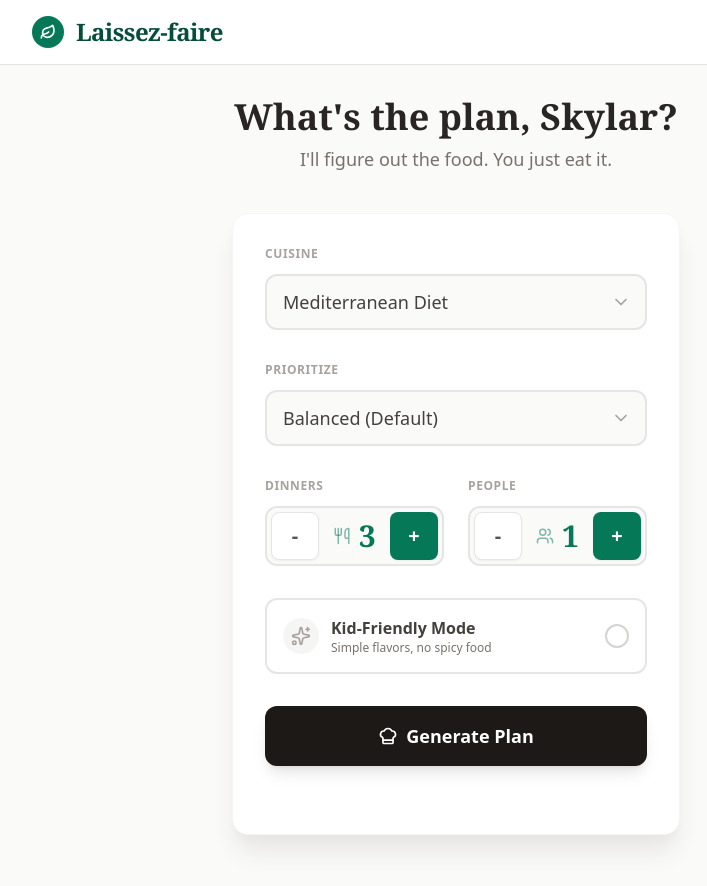
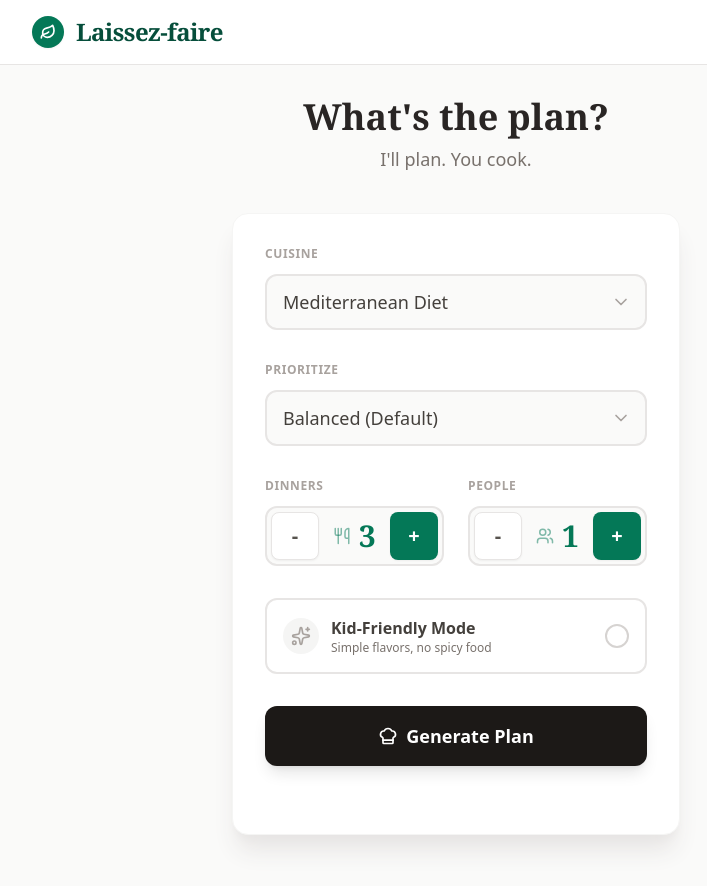
Before and after one commit to adamrabalais/laissez-faire, a Next.js app: page / in a window 1280 px wide. Shown: the top 886 px of the page, without its empty margins (184-891 px from the left). Built offline with nearby package versions, Linux system fonts and the light colour scheme.

Commit message:
Update page.tsx

```diff
--- a/app/page.tsx
+++ b/app/page.tsx
@@ -212,9 +212,9 @@ export default function LaissezFaireApp() {
 
     const messages = [
         "Consulting Chef...",
-        "Checking the pantry...",
-        "Finding beautiful photos...",
-        "Writing recipes...",
+        "Searching the web for recipes...",
+        "Finding best matches...",
+        "Scraping images...",
         "Finalizing shopping list..."
     ];
     let msgIndex = 0;
@@ -330,8 +330,8 @@ export default function LaissezFaireApp() {
         {step === 'input' ? (
           <div className="flex flex-col items-center justify-center min-h-[60vh] animate-in fade-in slide-in-from-bottom-4 duration-500">
             <div className="text-center mb-10 space-y-2">
-              <h1 className="text-4xl font-serif font-bold text-stone-800">What's the plan, Skylar?</h1>
-              <p className="text-lg text-stone-500">I'll figure out the food. You just eat it.</p>
+              <h1 className="text-4xl font-serif font-bold text-stone-800">What's the plan?</h1>
+              <p className="text-lg text-stone-500">I'll plan. You cook.</p>
             </div>
 
             <div className="w-full max-w-md bg-white rounded-2xl shadow-xl shadow-stone-200 border border-stone-100 p-8 space-y-8">
```
